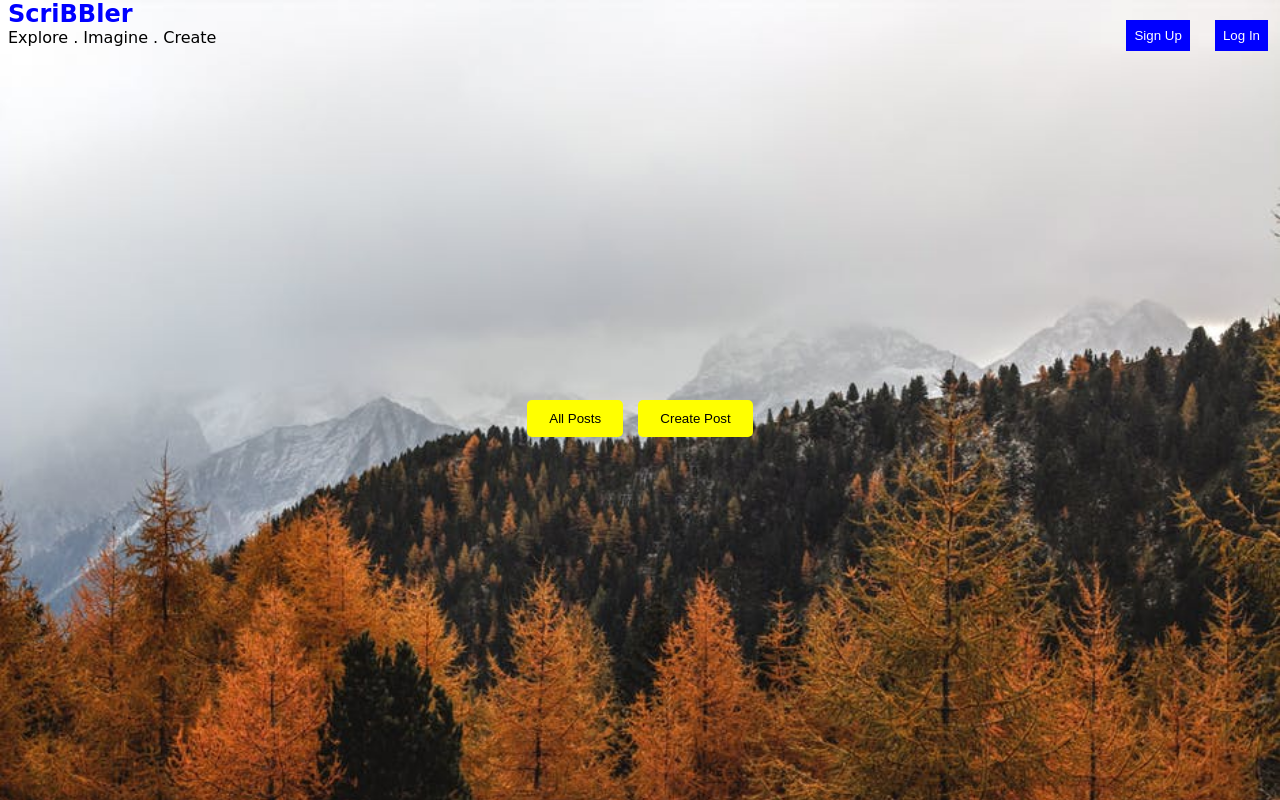
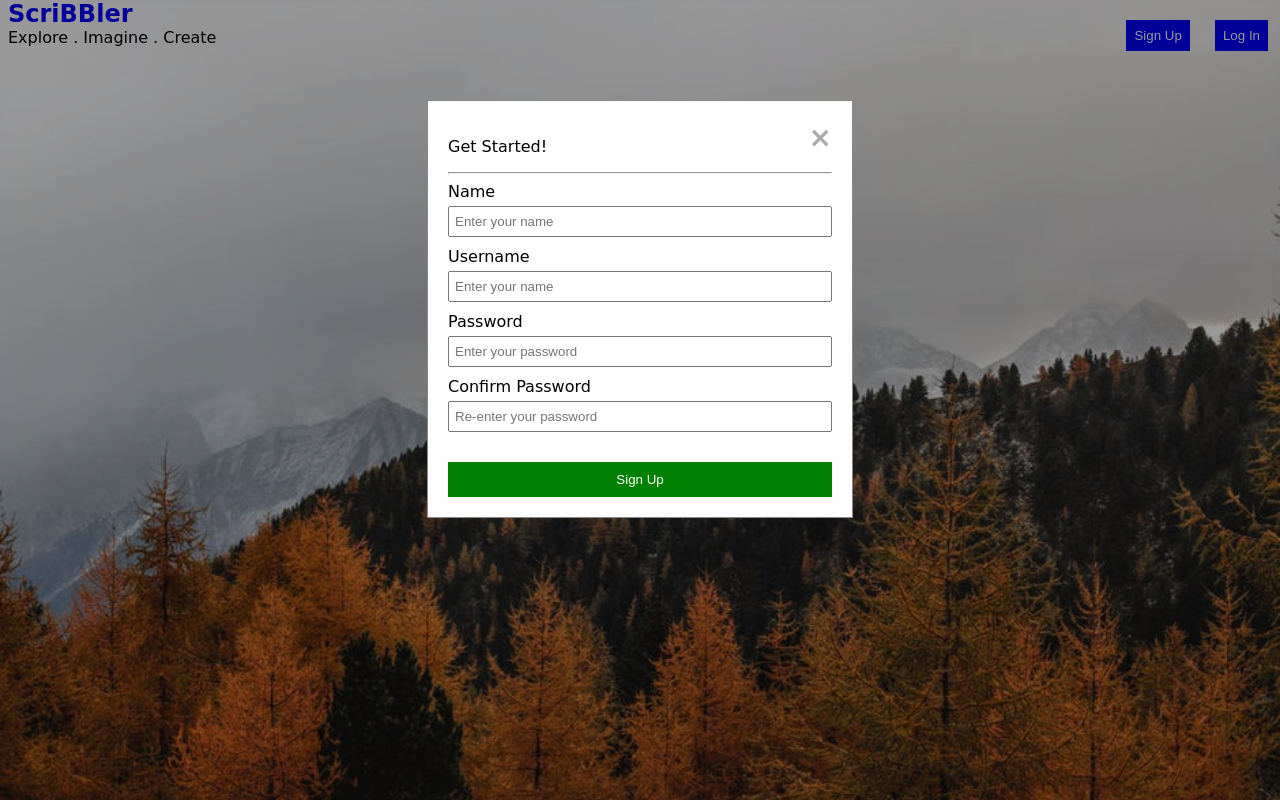
Before and after one commit to TechiAman/scribbler, a plain HTML site: page index.html in a window 1280 px wide. Both pictures are taken after a click on the button "Sign Up". Drawn offline with Linux system fonts and the light colour scheme; a web font is replaced by a local one.

Commit message:
added modals

```diff
--- a/index.css
+++ b/index.css
@@ -62,3 +62,76 @@ section .scribbler-action button {
     height: 37px;
     border-radius: 5px;
 }
+
+.modal {
+    display: none;
+    position: fixed;
+    z-index: 1;
+    padding-top: 100px;
+    left: 0;
+    top: 0;
+    width: 100%;
+    height: 100%;
+    overflow: auto;
+    background-color: rgb(0,0,0);
+    background-color: rgba(0,0,0,0.4);
+}
+
+/* Modal Content */
+.modal-content {
+    background-color: #fefefe;
+    margin: auto;
+    padding: 20px;
+    border: 1px solid #888;
+    width: 30%;
+}
+
+/* The Close Button */
+.close {
+    color: #aaaaaa;
+    float: right;
+    font-size: 28px;
+    font-weight: bold;
+}
+
+.close:hover,
+.close:focus {
+    color: #000;
+    text-decoration: none;
+    cursor: pointer;
+}
+
+
+.modal-content form .form-input {
+    display: flex;
+    flex-direction: column;
+    margin-bottom: 10px;
+}
+
+.modal-content form .form-input input {
+    outline: none;
+    height: 25px;
+    padding-left: 5px;
+}
+
+.modal-content form .form-input label {
+    margin-bottom: 5px;
+}
+
+.modal-content form button {
+    width: 100%;
+    background-color: green;
+    outline: none;
+    border: none;
+    padding: 10px;
+    margin-top: 20px;
+    color: white;
+}
+
+.not-a-member {
+    text-align: center;
+}
+
+.not-a-member span {
+    color: blue;
+}
--- a/index.html
+++ b/index.html
@@ -16,16 +16,67 @@
             <span>Explore . Imagine . Create</span>
         </div>
         <div class="btn-container">
-            <button >Sign Up</button>
-            <button>Log In</button>
+            <button onclick="showSignUpModal()">Sign Up</button>
+            <button onClick="showSignInModal()">Log In</button>
         </div>
     </nav>
     <section>
         <div class="scribbler-action">
-            <button>All Posts</button>
+            <button onclick="">All Posts</button>
             <button>Create Post</button>
         </div>
     </section>
+    <div id="signUpModal" class="modal">
+        <div class="modal-content">
+            <span class="close">&times;</span>
+            <p>Get Started!</p>
+            <hr />
+            <form>
+                <div class="form-input">
+                    <label>Name</label>
+                    <input type="text" placeholder="Enter your name" required></input>
+                </div>
+                <div class="form-input">
+                    <label>Username</label>
+                    <input type="text" placeholder="Enter your name" required></input>
+                </div>
+                <div class="form-input">
+                    <label>Password</label>
+                    <input type="password" placeholder="Enter your password" required></input>
+                </div>
+                <div class="form-input">
+                    <label>Confirm Password</label>
+                    <input type="password" placeholder="Re-enter your password" required></input>
+                </div>
+
+
+                <button type="submit">Sign Up</button>
+            </form>
+        </div>
+    </div>
+
+
+    <div id="signInModal" class="modal">
+        <div class="modal-content">
+            <span class="close-signin">&times;</span>
+            <p>Welcome Back!</p>
+            <hr />
+            <form>
+                <div class="form-input">
+                    <label>Username</label>
+                    <input type="text" placeholder="Enter your username" required></input>
+                </div>
+                <div class="form-input">
+                    <label>Password</label>
+                    <input type="password" placeholder="Enter your password" required></input>
+                </div>
+                <button type="submit">Sign In</button>
+                <p class="not-a-member">Not a member? <span onclick="showSignUpModal()">Sign Up</span></p>
+            </form>
+        </div>
+    </div>
+
+    <script src="./scripts/index.js"></script>
 </body>
 
 </html>
--- /dev/null
+++ b/scripts/index.js
@@ -0,0 +1,29 @@
+function showSignUpModal () {
+    var modal = document.getElementById("signUpModal");
+    var span = document.getElementsByClassName("close")[0];
+    modal.style.display = "block";
+    span.onclick = function() {
+        modal.style.display = "none";
+    }
+    var modalSignIn = document.getElementById("signInModal");
+    modalSignIn.style.display = 'none';
+    window.onclick = function(event) {
+        if (event.target == modal) {
+            modal.style.display = "none";
+        }
+    }
+}
+
+function showSignInModal () {
+    var modal = document.getElementById("signInModal");
+    var span = document.getElementsByClassName("close-signin")[0];
+    modal.style.display = "block";
+    span.onclick = function() {
+        modal.style.display = "none";
+    }
+    window.onclick = function(event) {
+        if (event.target == modal) {
+            modal.style.display = "none";
+        }
+    }
+}
```
